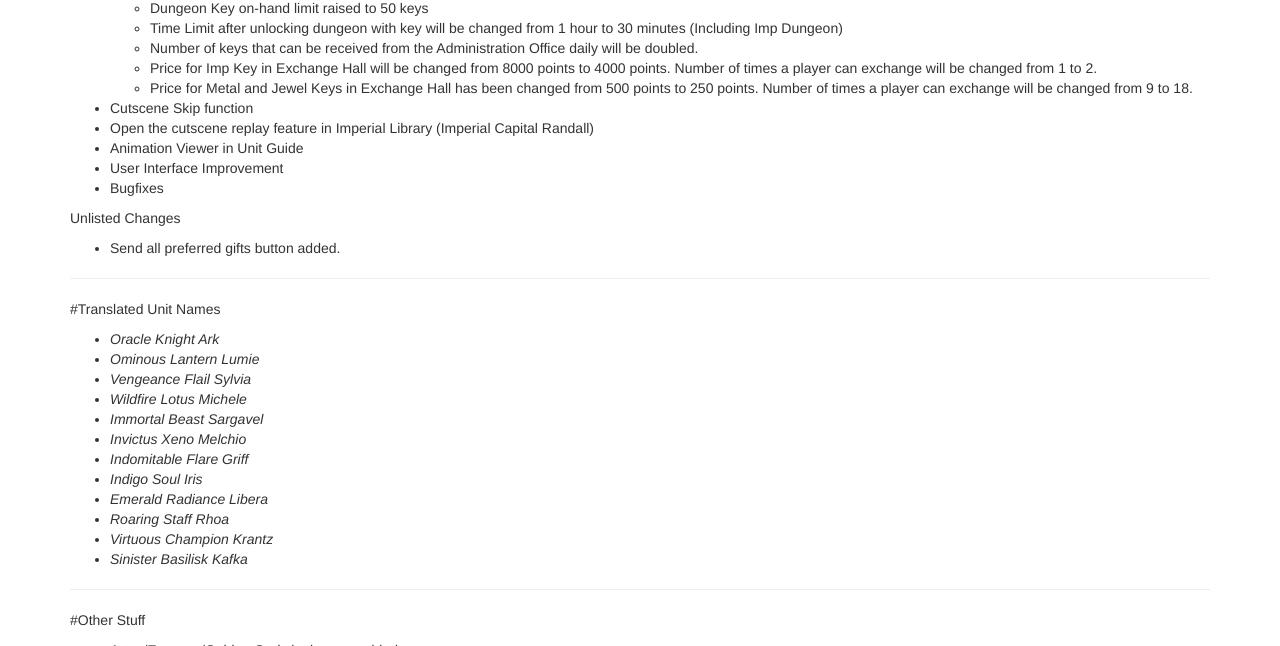
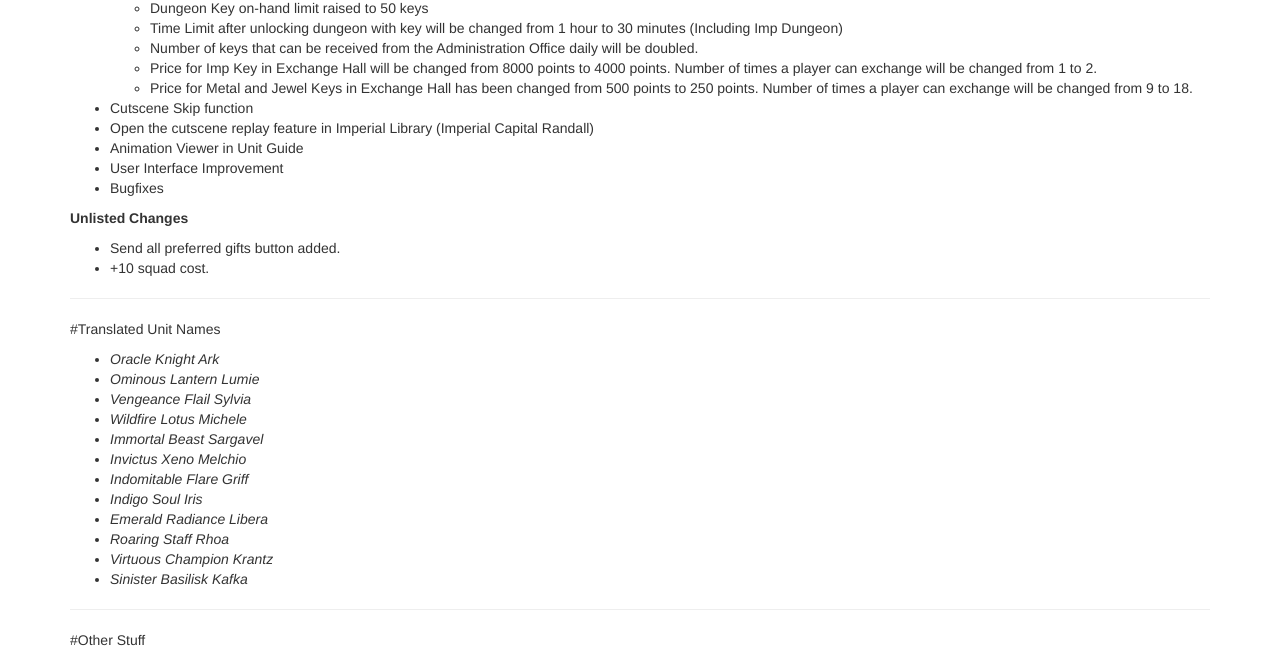
Before and after one commit to Deathmax/deathmax.github.io, a Jekyll site: the page built from index.html, in a window 1280 px wide and 900 px high, scrolled down 714 px, cut to the strip 0-646 px from the top of the window. Built offline with Jekyll 4.4.1, drawn with Linux system fonts in a browser that asks for light colours; nearby versions of some CDN libraries; library files that are not in the unit come from our copies; the list of posts is cut into pages by our own code.

Commit message:
add squad cost change

```diff
--- a/_posts/2015-08-19-brave-frontier---update-notes---wed-aug-19-2015.md
+++ b/_posts/2015-08-19-brave-frontier---update-notes---wed-aug-19-2015.md
@@ -46,9 +46,10 @@ Overdrive will no longer consume a unit's turn. You will be able to activate Ove
 * User Interface Improvement
 * Bugfixes
 
-Unlisted Changes
+**Unlisted Changes**
 
 * Send all preferred gifts button added.
+* +10 squad cost.
 
 ---
 
```
